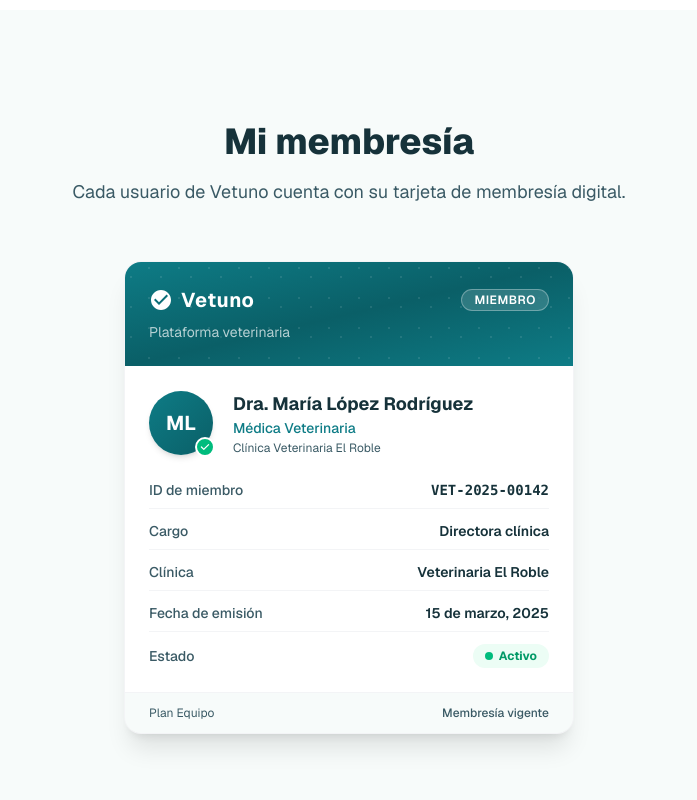
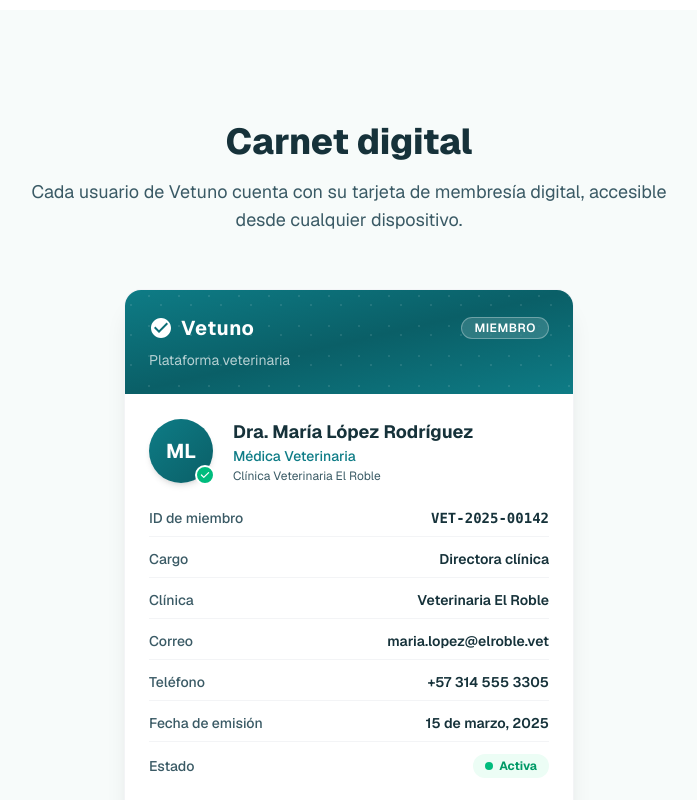
Before and after one commit to AutoSlop/vetuno, a Next.js app: page / in a window 1280 px wide. Shown: the part 4720-5520 px from the top of the page, without its empty margins (291-988 px from the left). Built offline with nearby package versions, Linux system fonts and the light colour scheme.

Commit message:
feat: Actualiza el producto existente de Vetuno agregando una tarjeta de membr

```diff
--- a/app/page.tsx
+++ b/app/page.tsx
@@ -445,10 +445,10 @@
         <div className="mx-auto max-w-6xl px-6">
           <div className="mx-auto mb-14 max-w-2xl text-center">
             <h2 className="text-3xl font-extrabold text-text md:text-4xl">
-              Mi membresía
+              Carnet digital
             </h2>
             <p className="mt-4 text-lg text-text-light">
-              Cada usuario de Vetuno cuenta con su tarjeta de membresía digital.
+              Cada usuario de Vetuno cuenta con su tarjeta de membresía digital, accesible desde cualquier dispositivo.
             </p>
           </div>
           <div className="mx-auto max-w-md">
@@ -501,6 +501,14 @@
                     <span className="font-semibold text-text">Veterinaria El Roble</span>
                   </div>
                   <div className="flex items-center justify-between border-b border-gray-100 pb-2">
+                    <span className="font-medium text-text-light">Correo</span>
+                    <span className="font-semibold text-text">maria.lopez@elroble.vet</span>
+                  </div>
+                  <div className="flex items-center justify-between border-b border-gray-100 pb-2">
+                    <span className="font-medium text-text-light">Teléfono</span>
+                    <span className="font-semibold text-text">+57 314 555 3305</span>
+                  </div>
+                  <div className="flex items-center justify-between border-b border-gray-100 pb-2">
                     <span className="font-medium text-text-light">Fecha de emisión</span>
                     <span className="font-semibold text-text">15 de marzo, 2025</span>
                   </div>
@@ -508,7 +516,7 @@
                     <span className="font-medium text-text-light">Estado</span>
                     <span className="inline-flex items-center gap-1.5 rounded-full bg-emerald-50 px-3 py-1 text-xs font-bold text-emerald-600">
                       <span className="h-2 w-2 rounded-full bg-emerald-500"></span>
-                      Activo
+                      Activa
                     </span>
                   </div>
                 </div>
```
